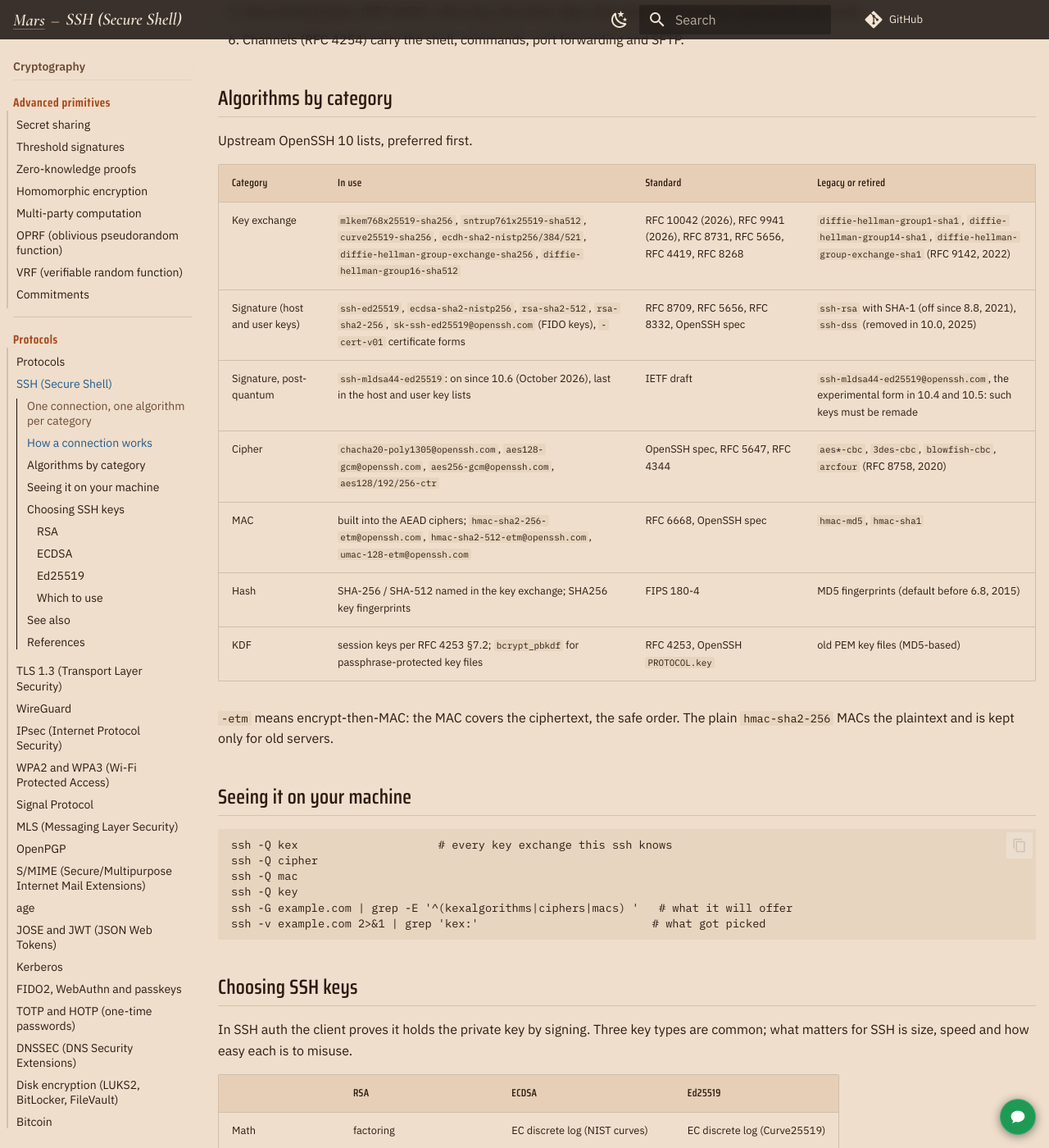
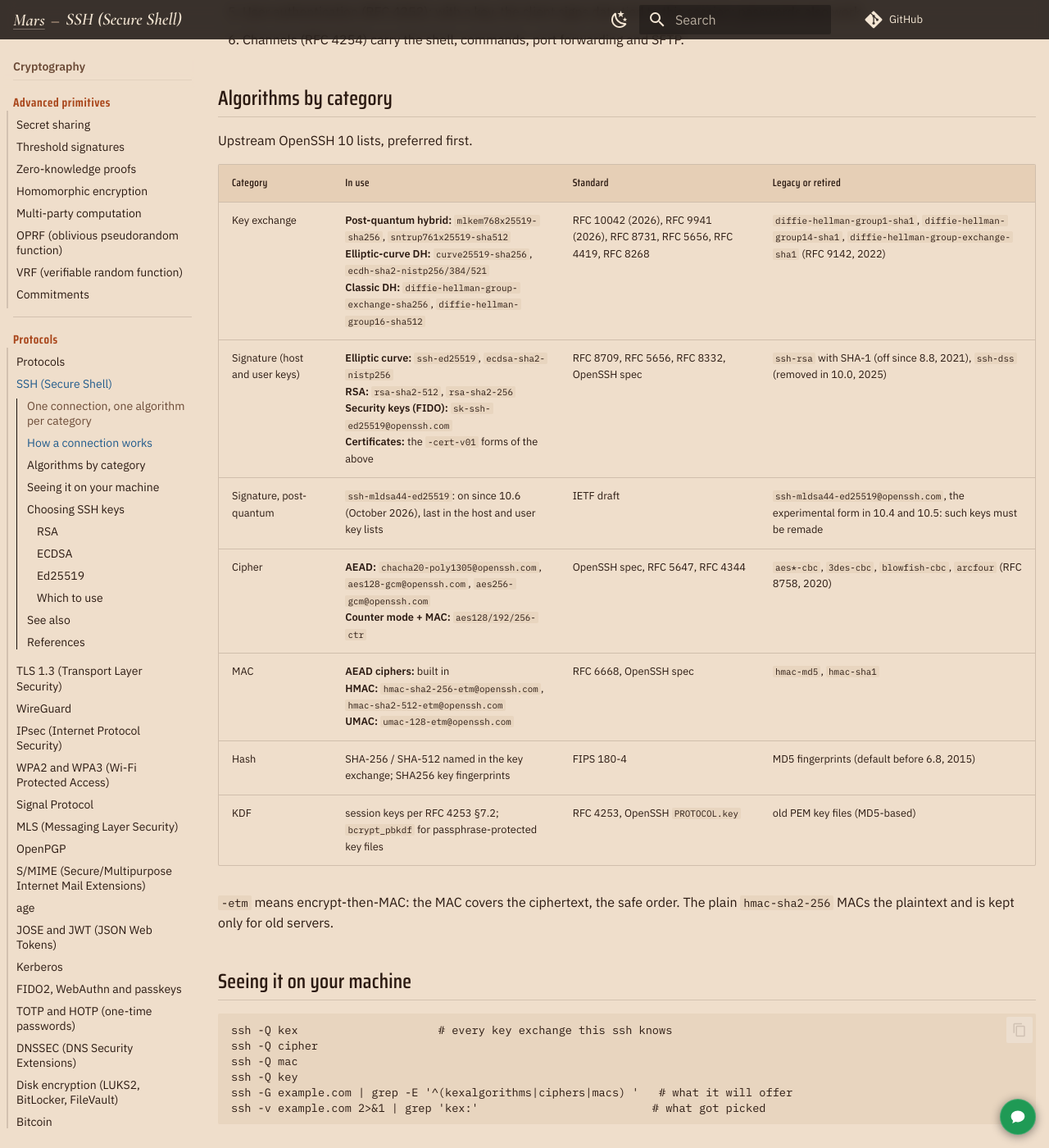
Before and after one commit to TTMathCS/cryptography, an MkDocs documentation site: the page built from docs/protocols/SSH.md, in a window 1280 px wide and 1400 px high, scrolled down 1288 px. Shown: the whole window at 82% size. Built offline with MkDocs 1.6.1 and Material for MkDocs 9.7.7, drawn with Linux system fonts in a browser that asks for light colours; comment, search, counter and statistics services are not loaded.

Commit message:
Protocol tables: long algorithm lists grouped by family, one line per family (SSH, TLS 1.3, JWT)

```diff
--- a/docs/protocols/SSH.md
+++ b/docs/protocols/SSH.md
@@ -61,11 +61,11 @@ Upstream OpenSSH 10 lists, preferred first.
 
 | Category | In use | Standard | Legacy or retired |
 |---|---|---|---|
-| Key exchange | `mlkem768x25519-sha256`, `sntrup761x25519-sha512`, `curve25519-sha256`, `ecdh-sha2-nistp256/384/521`, `diffie-hellman-group-exchange-sha256`, `diffie-hellman-group16-sha512` | RFC 10042 (2026), RFC 9941 (2026), RFC 8731, RFC 5656, RFC 4419, RFC 8268 | `diffie-hellman-group1-sha1`, `diffie-hellman-group14-sha1`, `diffie-hellman-group-exchange-sha1` (RFC 9142, 2022) |
-| Signature (host and user keys) | `ssh-ed25519`, `ecdsa-sha2-nistp256`, `rsa-sha2-512`, `rsa-sha2-256`, `sk-ssh-ed25519@openssh.com` (FIDO keys), `-cert-v01` certificate forms | RFC 8709, RFC 5656, RFC 8332, OpenSSH spec | `ssh-rsa` with SHA-1 (off since 8.8, 2021), `ssh-dss` (removed in 10.0, 2025) |
+| Key exchange | **Post-quantum hybrid:** `mlkem768x25519-sha256`, `sntrup761x25519-sha512`<br>**Elliptic-curve DH:** `curve25519-sha256`, `ecdh-sha2-nistp256/384/521`<br>**Classic DH:** `diffie-hellman-group-exchange-sha256`, `diffie-hellman-group16-sha512` | RFC 10042 (2026), RFC 9941 (2026), RFC 8731, RFC 5656, RFC 4419, RFC 8268 | `diffie-hellman-group1-sha1`, `diffie-hellman-group14-sha1`, `diffie-hellman-group-exchange-sha1` (RFC 9142, 2022) |
+| Signature (host and user keys) | **Elliptic curve:** `ssh-ed25519`, `ecdsa-sha2-nistp256`<br>**RSA:** `rsa-sha2-512`, `rsa-sha2-256`<br>**Security keys (FIDO):** `sk-ssh-ed25519@openssh.com`<br>**Certificates:** the `-cert-v01` forms of the above | RFC 8709, RFC 5656, RFC 8332, OpenSSH spec | `ssh-rsa` with SHA-1 (off since 8.8, 2021), `ssh-dss` (removed in 10.0, 2025) |
 | Signature, post-quantum | `ssh-mldsa44-ed25519`: on since 10.6 (October 2026), last in the host and user key lists | IETF draft | `ssh-mldsa44-ed25519@openssh.com`, the experimental form in 10.4 and 10.5: such keys must be remade |
-| Cipher | `chacha20-poly1305@openssh.com`, `aes128-gcm@openssh.com`, `aes256-gcm@openssh.com`, `aes128/192/256-ctr` | OpenSSH spec, RFC 5647, RFC 4344 | `aes*-cbc`, `3des-cbc`, `blowfish-cbc`, `arcfour` (RFC 8758, 2020) |
-| MAC | built into the AEAD ciphers; `hmac-sha2-256-etm@openssh.com`, `hmac-sha2-512-etm@openssh.com`, `umac-128-etm@openssh.com` | RFC 6668, OpenSSH spec | `hmac-md5`, `hmac-sha1` |
+| Cipher | **AEAD:** `chacha20-poly1305@openssh.com`, `aes128-gcm@openssh.com`, `aes256-gcm@openssh.com`<br>**Counter mode + MAC:** `aes128/192/256-ctr` | OpenSSH spec, RFC 5647, RFC 4344 | `aes*-cbc`, `3des-cbc`, `blowfish-cbc`, `arcfour` (RFC 8758, 2020) |
+| MAC | **AEAD ciphers:** built in<br>**HMAC:** `hmac-sha2-256-etm@openssh.com`, `hmac-sha2-512-etm@openssh.com`<br>**UMAC:** `umac-128-etm@openssh.com` | RFC 6668, OpenSSH spec | `hmac-md5`, `hmac-sha1` |
 | Hash | SHA-256 / SHA-512 named in the key exchange; SHA256 key fingerprints | FIPS 180-4 | MD5 fingerprints (default before 6.8, 2015) |
 | KDF | session keys per RFC 4253 §7.2; `bcrypt_pbkdf` for passphrase-protected key files | RFC 4253, OpenSSH `PROTOCOL.key` | old PEM key files (MD5-based) |
 
```
Also changed, not shown: docs/protocols/JWT.md (+2 -2 lines), docs/protocols/TLS-1.3.md (+2 -2 lines).
